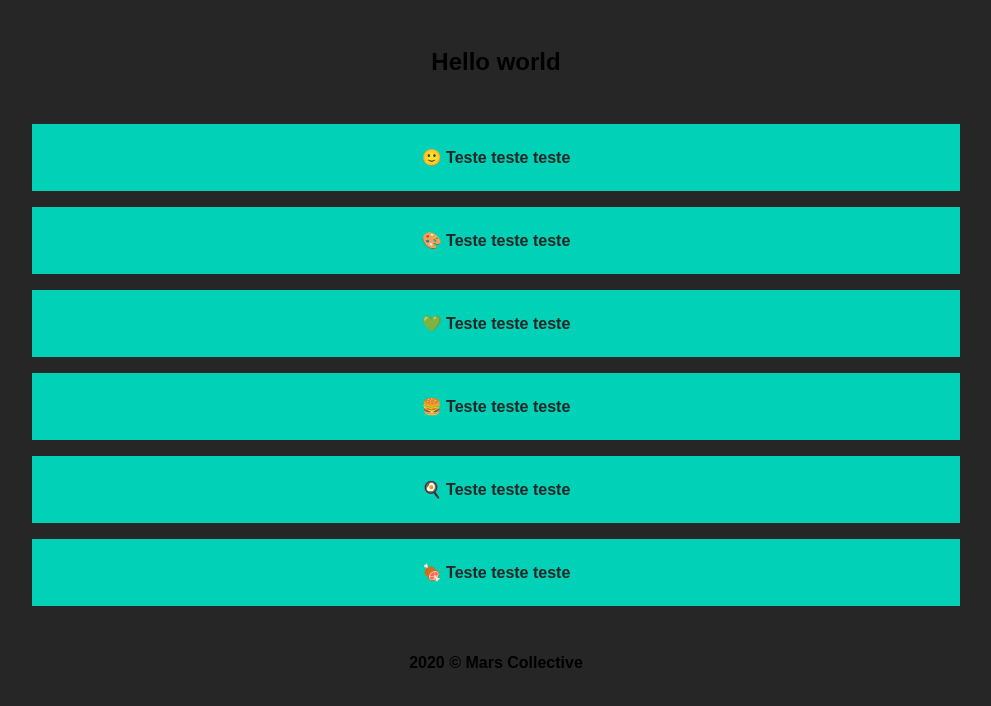
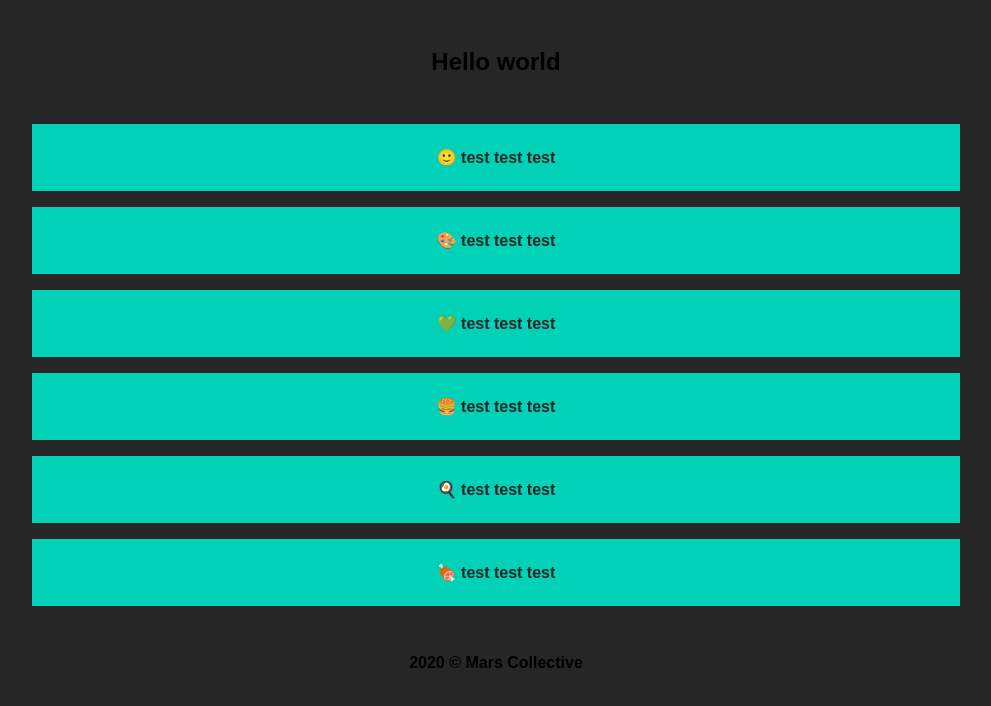
Before and after one commit to dsoaress/link-free, a Gatsby site: page / in a window 1280 px wide. Shown: the whole page, without its empty margins (144-1135 px from the left). Built offline with nearby package versions, Linux system fonts and the light colour scheme; Gatsby itself is replaced by a stand-in of ours.

Commit message:
:sparkles: query links

```diff
--- a/content/links/lindex.md
+++ b/content/links/lindex.md
@@ -1,14 +1,16 @@
 ---
-- label: '🙂 test test test'
-  url: '#'
-- label: '🎨 test test test'
-  url: '#'
-- label: '💚 test test test'
-  url: '#'
-- label: '🍔 test test test'
-  url: '#'
-- label: '🍳 test test test'
-  url: '#'
-- label: '🍖 test test test'
-  url: '#'
+key: links
+links:
+  - label: '🙂 test test test'
+    url: '#'
+  - label: '🎨 test test test'
+    url: '#'
+  - label: '💚 test test test'
+    url: '#'
+  - label: '🍔 test test test'
+    url: '#'
+  - label: '🍳 test test test'
+    url: '#'
+  - label: '🍖 test test test'
+    url: '#'
 ---
--- a/src/components/Links/index.js
+++ b/src/components/Links/index.js
@@ -1,28 +1,35 @@
 import React from 'react'
+import { useStaticQuery, graphql } from 'gatsby'
 
 import * as S from './styled'
 
-const Links = () => (
-  <S.Wrapper>
-    <S.Link href="http://">
-      <S.List>🙂 Teste teste teste</S.List>
-    </S.Link>
-    <S.Link href="http://">
-      <S.List>🎨 Teste teste teste</S.List>
-    </S.Link>
-    <S.Link href="http://">
-      <S.List>💚 Teste teste teste</S.List>
-    </S.Link>
-    <S.Link href="http://">
-      <S.List>🍔 Teste teste teste</S.List>
-    </S.Link>
-    <S.Link href="http://">
-      <S.List>🍳 Teste teste teste</S.List>
-    </S.Link>
-    <S.Link href="http://">
-      <S.List>🍖 Teste teste teste</S.List>
-    </S.Link>
-  </S.Wrapper>
-)
+const Links = () => {
+  const { markdownRemark } = useStaticQuery(
+    graphql`
+      query {
+        markdownRemark(frontmatter: { key: { eq: "links" } }) {
+          frontmatter {
+            links {
+              label
+              url
+            }
+          }
+        }
+      }
+    `
+  )
+
+  const links = markdownRemark.frontmatter.links
+
+  return (
+    <S.Wrapper>
+      {links.map((link, i) => (
+        <S.Link href={link.url} key={i}>
+          <S.List>{link.label}</S.List>
+        </S.Link>
+      ))}
+    </S.Wrapper>
+  )
+}
 
 export default Links
```
